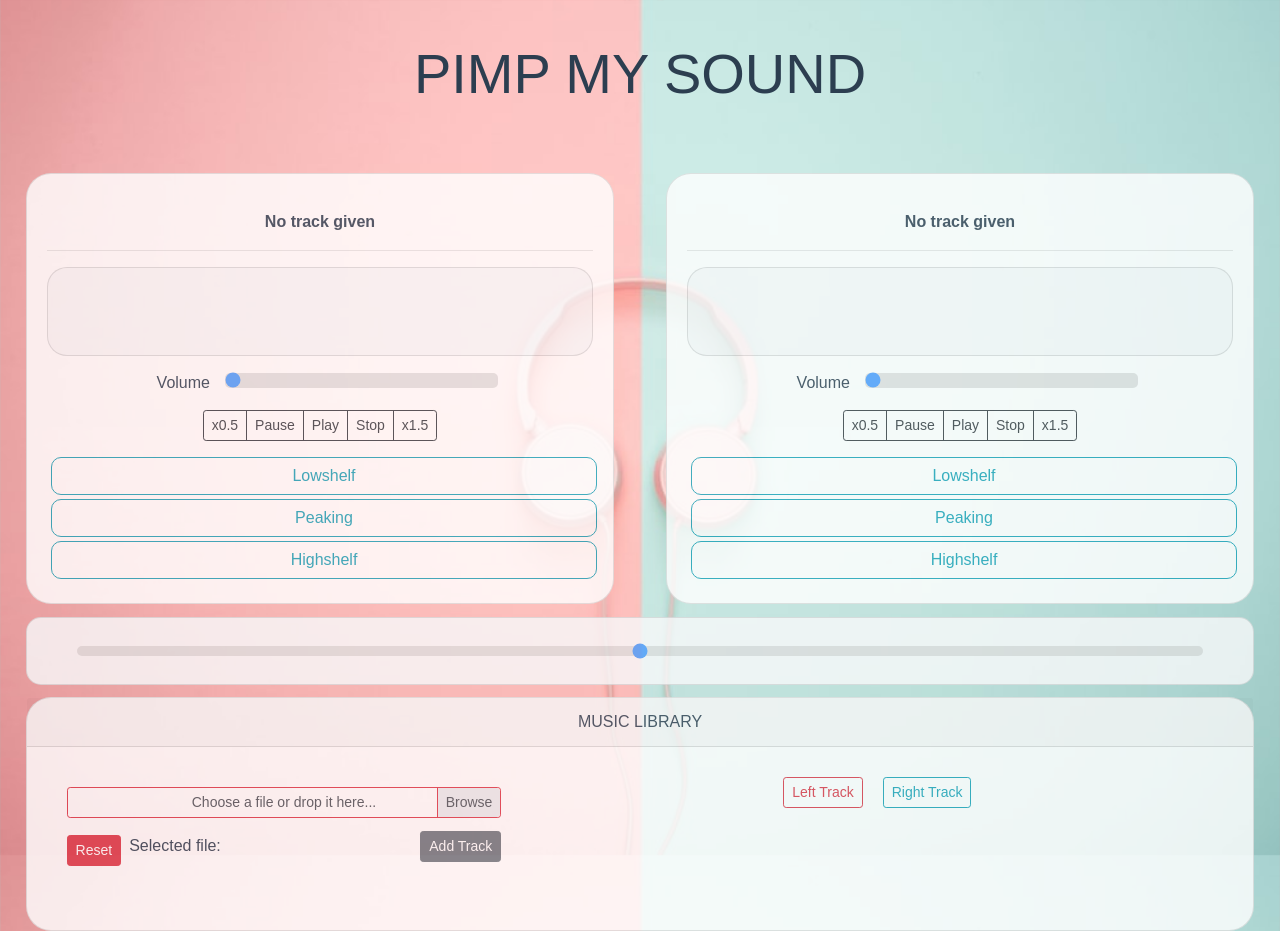
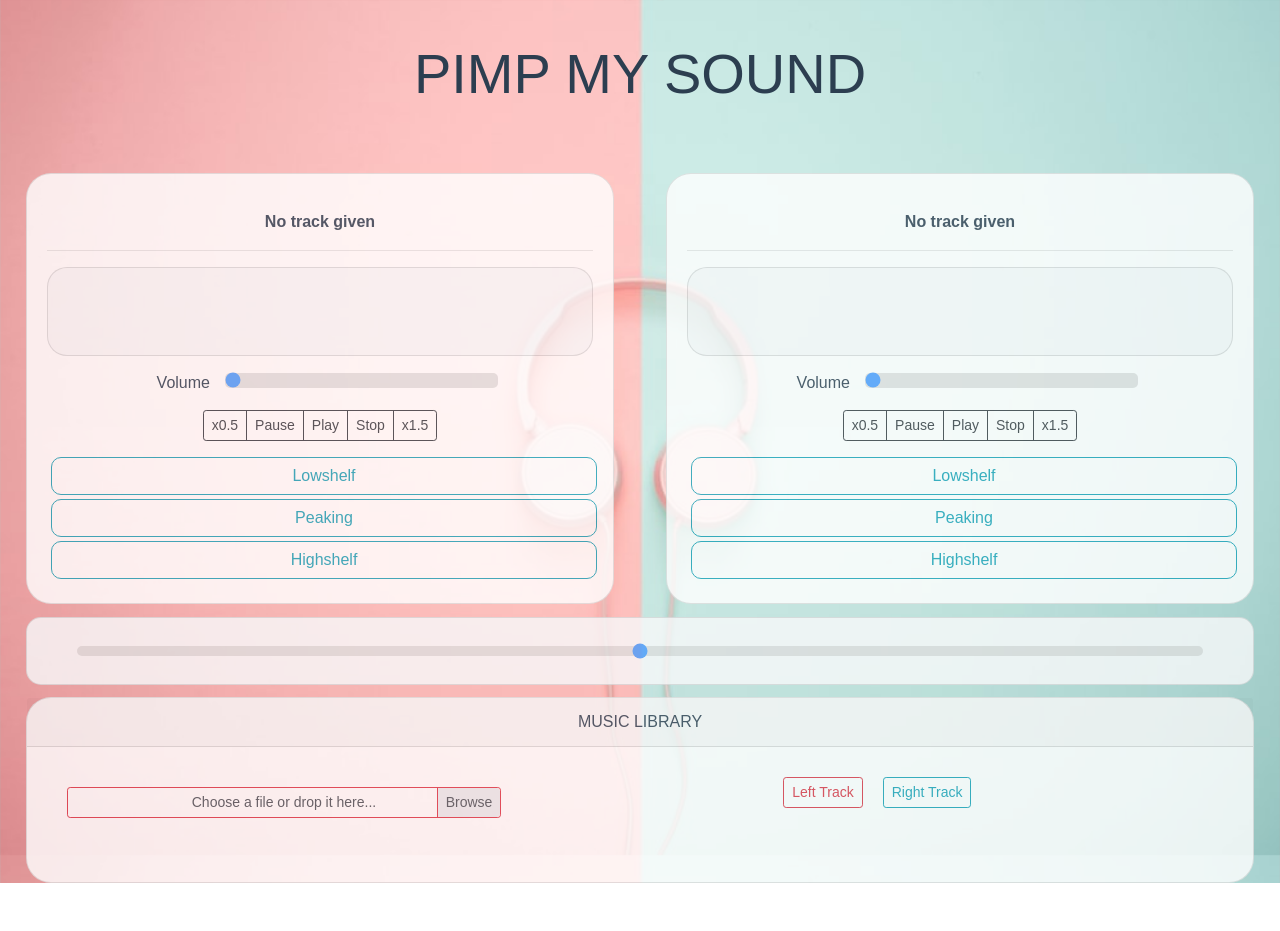
Before and after one commit to aimazeme/PimpMySound, a Vue app: page / in a window 1280 px wide. Shown: the top 931 px of the page. After the commit the page ends 883 px from the top, so only its background shows below. Built offline with nearby package versions, Linux system fonts and the light colour scheme; what vue-circle-slider would draw is missing.

Commit message:
Improvements Filelist and Inputmanager

```diff
--- a/src/components/FileList.vue
+++ b/src/components/FileList.vue
@@ -8,26 +8,14 @@
                     class="mb-2"
                     id="file-small" size="sm"
                     accept=".wav, .mp3, .m4a"
-                    v-model="file"
+                    v-model="files"
+                    multiple=""
                     ref="file-input"
                     :state="Boolean(file)"
                     placeholder="Choose a file or drop it here..."
-                    drop-placeholder="Drop file here..." >
+                    drop-placeholder="Drop file here..."
+                    >
                 </b-form-file>
-
-                <b-button variant="secondary" id="addTrack" size="sm" @click="addTrack()">Add Track</b-button>
-                <b-form inline>
-                    <b-form inline>
-                        <b-button
-                            variant="danger"
-                            id="reset"
-                            size="sm"
-                            @click="clearLeftFiles()"
-                            class="mr-2">Reset
-                        </b-button>
-                        <p id="selected" class="mt-2">Selected file: {{file ? file.name : ''}}</p>
-                    </b-form>
-                </b-form>
             </b-form-group>
         </div>
 
@@ -53,70 +41,82 @@
 </template>
 
 <script>
-import {EventBus} from '../main.js';
+import {
+    EventBus
+} from '../main.js';
 
 export default {
 
     name: 'filelist',
-    data () {
+    watch: {
+        files: function () {
+            for (const song of this.files) {
+                var newSong = {
+                    title: song.name,
+                    source: song
+                }
+                var isPresent = this.songs.find(e => e.title === newSong.title)
+                if (isPresent) continue
+                this.songs.push(newSong)
+            }
+            this.clearLeftFiles()
+        },
+    },
+    data() {
         return {
-            isHovering: false,
             file: null,
+            files: [],
             selectedFile: null,
             index: -1,
-            songs: [
-            ],
+            songs: [],
         }
     },
     created() {
         EventBus.$on('midi-filechooser', (data) => {
-            if(data.btnValue === 65){
+            if (data.btnValue === 65) {
                 //increase
-                if(this.songs.length > 0) {
-                if(this.index < this.songs.length - 1){
+                if (this.songs.length > 0) {
+                    if (this.index < this.songs.length - 1) {
                         this.index += 1;
                     } else {
                         this.index = 0;
                     }
-                 window.console.log(this.songs[this.index].title)
                 }
             } else if (data.btnValue === 63) {
                 //decrease
                 if (this.songs.length > 0) {
-                   if(this.index > 0){
+                    if (this.index > 0) {
                         this.index -= 1;
-                   } else if (this.index === 0){
+                    } else if (this.index === 0) {
+                        this.index = this.songs.length - 1
+                    } else if (this.index === -1) {
                         this.index = this.songs.length - 1
                     }
                 }
-                // window.console.log('Length: ' +  this.songs.length + ' ' + this.index)
             }
-            if(this.songs.length > 0){
+            if (this.songs.length > 0) {
                 this.chooseFile(this.songs[this.index])
             }
         })
         EventBus.$on('midi-sendLeft', (data) => {
-            if(data.btnValue === 0){
+            if (data.btnValue === 0) {
                 this.sendLeft();
             }
         });
         EventBus.$on('midi-sendRight', (data) => {
-            if(data.btnValue === 0){
+            if (data.btnValue === 0) {
                 this.sendRight();
             }
         });
     },
     methods: {
-            checkMice(yo){
-                window.console.log(yo)
-            },
-            chooseFile(selectedFile){
+        chooseFile(selectedFile) {
             this.selectedFile = selectedFile
             var counter = 0;
 
-                for(const song in this.songs){
+            for (const song in this.songs) {
 
-                    if(song.title === selectedFile.title){
+                if (song.title === selectedFile.title) {
                     this.index = counter;
                     break
                 }
@@ -127,27 +127,16 @@ export default {
             this.$refs['file-input'].reset()
         },
         sendLeft() {
-                if(this.selectedFile){
+            if (this.selectedFile) {
                 EventBus.$emit('loadLeft', this.selectedFile)
                 window.console.log('Send to left');
             }
         },
         sendRight() {
-                if(this.selectedFile){
-                    EventBus.$emit('loadRight', this.selectedFile )
+            if (this.selectedFile) {
+                EventBus.$emit('loadRight', this.selectedFile)
                 window.console.log('Send to right');
-            }},
-            addTrack() {
-                if (this.file) {
-                     var newSong = {
-                        title: this.file.name,
-                        source: this.file
             }
-                     this.songs.push(newSong);
-
-                    this.$refs['file-input'].reset()
-                }
-                // window.console.log(this.songs);
         },
         fileChosen(file) {
             EventBus.$emit("fileChosen", file);
@@ -162,11 +151,6 @@ export default {
     margin-top: 0%;
 }
 
-#addTrack {
-    margin-right: 0px;
-    margin-top: 5px;
-    float: right
-}
 
 #putLeft {
     margin: 10px;
--- a/src/components/InputManager.vue
+++ b/src/components/InputManager.vue
@@ -21,14 +21,14 @@ const midiStates = [
   { id: 16, property: 'sendLeft'},
   { id: 17, property: 'sendRight'},
 
-//   { id: 6, property: '1lowshelfFreq'},
-//   { id: 7, property: '1lowshelfGain'},
-//   { id: 8, property: '2lowshelfFreq'},
-//   { id: 9, property: '2lowshelfGain'},
-//   { id: 10, property: 'lhshelfFreq'},
-//   { id: 11, property: 'lhshelfGain'},
-//   { id: 12, property: 'rhshelfFreq'},
-//   { id: 13, property: 'rhshelfGain'},
+   { id: 6, property: 'to-filter-lowshelf-Freq-1'},
+  { id: 7, property: 'to-filter-lowshelf-Gain-1'},
+  { id: 8, property: 'to-filter-lowshelf-Freq-2'},
+   { id: 9, property: 'to-filter-lowshelf-Gain-2'},
+  { id: 10, property: 'to-filter-highshelf-Freq-1'},
+  { id: 11, property: 'to-filter-highshelf-Gain-1'},
+  { id: 12, property: 'to-filter-highshelf-Freq-2'},
+   { id: 13, property: 'to-filter-highshelf-Gain-2'},
 ];
 
 midiStates.forEach(entry => midiMap.set(entry.id,entry.property))
@@ -37,22 +37,13 @@ window.console.log(midiMap.get(48));
 
 export default {
     name: 'InputManager',
-
-    watch: {
-        btnID: function(){}
-    },
-
     created() {
     navigator.requestMIDIAccess().then(this.onMidiDevice.bind(this));
-//      window.addEventListener('keyup', this.onKeyboardEvent.bind(this));
-        this.midiMapping = new Map();
-        this.keyboardMapping = new Map();
     },
 
     methods: {
         onMidiDevice(access) {
             const inputs = access.inputs.values();
-            // const outputs = access.outputs.values();
 
             for (const input of inputs) {
                 window.console.log(input);
@@ -62,20 +53,14 @@ export default {
 
         onMidiEvent(event) {
             let cmd = event.data[0] >> 4;
-            // let channel = event.data[0] & 0xf;
             let btnID = event.data[1];
             let btnValue = event.data[2];
 
             window.console.log(`cmd: ${cmd}, btnID: ${btnID}, value: ${btnValue}`);
-            //   window.console.log('midi-' + midiMap.get(btnID))
             if(cmd === 11 )
                 EventBus.$emit('midi-' + midiMap.get(btnID), {cmd: cmd, btnID: btnID, btnValue: btnValue});
             else if ( cmd === 8 && (btnValue === 0 || btnValue === 127))
                 EventBus.$emit('midi-' + midiMap.get(btnID), {cmd: cmd, btnID: btnID, btnValue: btnValue});
-        },
-
-        mapMidi(btnID, callbackFn) {
-            this.midiMapping.set(btnID, callbackFn);
         },
     }
 }
```
Lines whose indentation alone changed are shown as unchanged.
